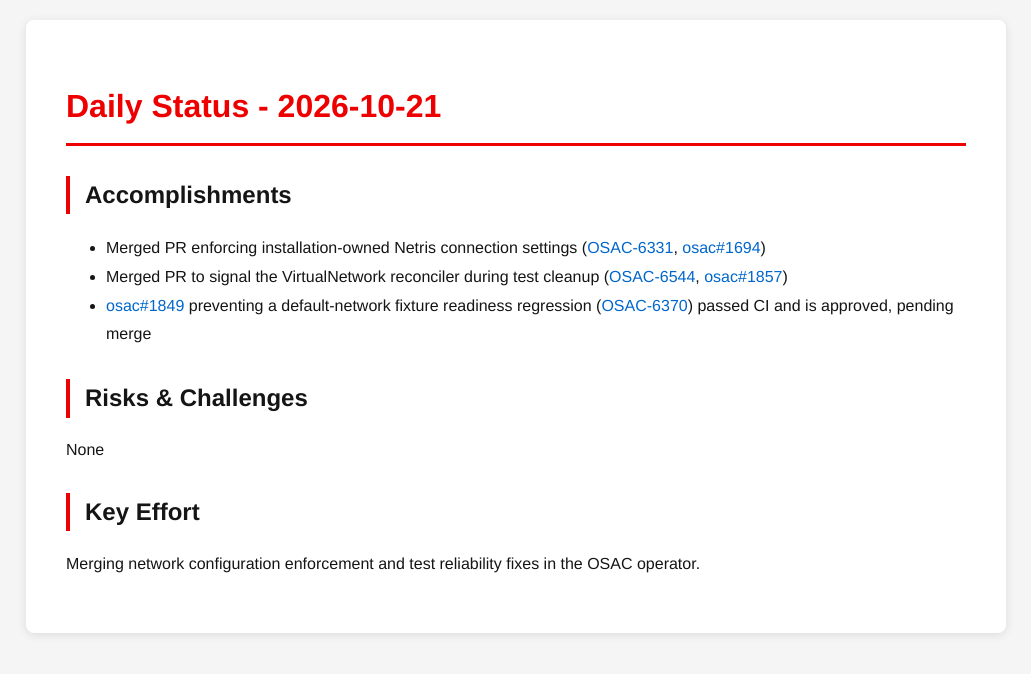
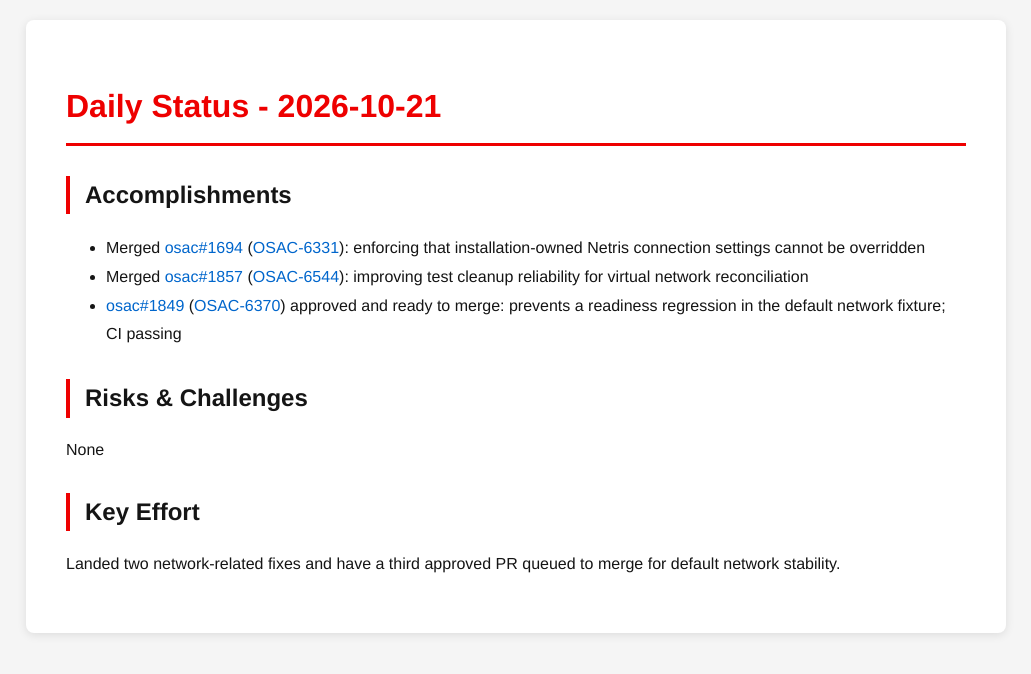
Before and after one commit to tzvatot/daily-status, a Jekyll site: the page built from 2026-10-21.md, in a window 1280 px wide. Shown: the top 674 px of the page, without its empty margins (124-1155 px from the left). Built offline with Jekyll 4.4.1, drawn with Linux system fonts in a browser that asks for light colours.

Commit message:
Daily status update - 2026-10-21

```diff
--- a/2026-10-21.md
+++ b/2026-10-21.md
@@ -7,12 +7,12 @@
 # Daily Status - 2026-10-21
 
 ## Accomplishments
-- Merged PR enforcing installation-owned Netris connection settings ([OSAC-6331](https://redhat.atlassian.net/browse/OSAC-6331), [osac#1694](https://github.com/osac-project/osac/pull/1694))
-- Merged PR to signal the VirtualNetwork reconciler during test cleanup ([OSAC-6544](https://redhat.atlassian.net/browse/OSAC-6544), [osac#1857](https://github.com/osac-project/osac/pull/1857))
-- [osac#1849](https://github.com/osac-project/osac/pull/1849) preventing a default-network fixture readiness regression ([OSAC-6370](https://redhat.atlassian.net/browse/OSAC-6370)) passed CI and is approved, pending merge
+- Merged [osac#1694](https://github.com/osac-project/osac/pull/1694) ([OSAC-6331](https://redhat.atlassian.net/browse/OSAC-6331)): enforcing that installation-owned Netris connection settings cannot be overridden
+- Merged [osac#1857](https://github.com/osac-project/osac/pull/1857) ([OSAC-6544](https://redhat.atlassian.net/browse/OSAC-6544)): improving test cleanup reliability for virtual network reconciliation
+- [osac#1849](https://github.com/osac-project/osac/pull/1849) ([OSAC-6370](https://redhat.atlassian.net/browse/OSAC-6370)) approved and ready to merge: prevents a readiness regression in the default network fixture; CI passing
 
 ## Risks & Challenges
 None
 
 ## Key Effort
-Merging network configuration enforcement and test reliability fixes in the OSAC operator.
+Landed two network-related fixes and have a third approved PR queued to merge for default network stability.
```
